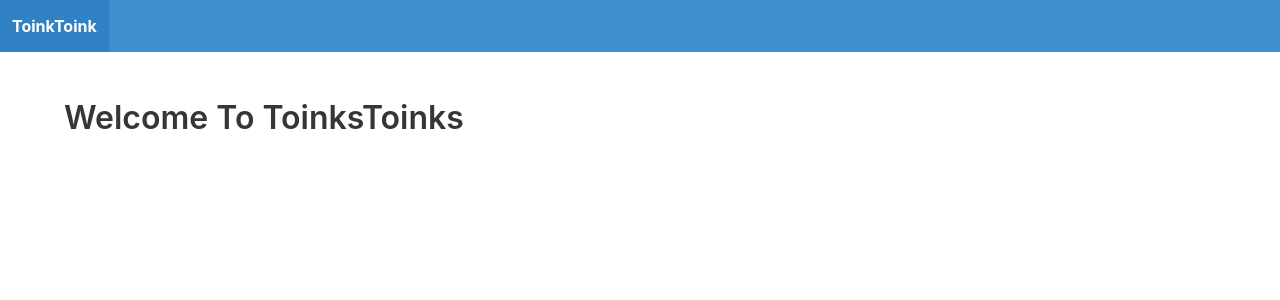
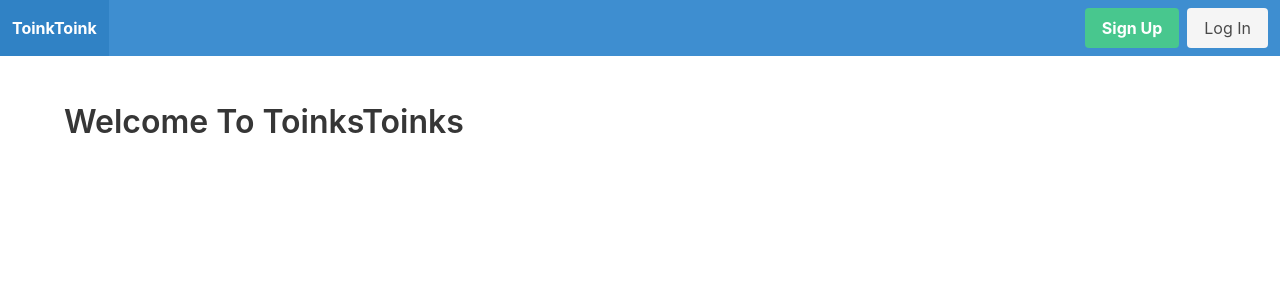
Before and after one commit to paultrigcode/Toink, a Django app: page / in a window 1280 px wide. Shown: the top 300 px of the page. Run offline with Django 3.2, Linux system fonts and the light colour scheme.

Commit message:
crreated signup view fxn, created signup and login html

```diff
--- a/apps/core/templates/core/base.html
+++ b/apps/core/templates/core/base.html
@@ -27,6 +27,19 @@
 		      <span aria-hidden="true"></span>
     		</a>
 		</div>
+
+		<div class="navbar-menu">
+   			 <!-- navbar start, navbar end -->
+   			 <div class="navbar-end">
+   			 	<div class="navbar-item">
+   			 		<div class="buttons">
+   			 			<a href="{% url 'signup' %}" class="button is-success"><strong>Sign Up</strong></a>
+   			 			<a class="button is-light">Log In</a>
+   			 		</div>
+   			 	</div>
+
+   			 </div>
+  		</div>
 	</nav>
 	<!--End Nav -->
 
--- a/apps/core/views.py
+++ b/apps/core/views.py
@@ -1,6 +1,22 @@
-from django.shortcuts import render
+from django.shortcuts import render,redirect
+from django.contrib.auth.forms import UserCreationForm
+from django.contrib.auth import login
+
 
 # Create your views here.
 
 def frontpage(request):
 	return render(request,'core/frontpage.html')
+
+
+def signup(request):
+	if request.method =='POST':
+		form =UserCreationForm(request.POST)
+
+		if form.is_valid():
+			user = form.save()
+			login(request,user)
+			return redirect('frontpage')
+	else:
+		form = UserCreationForm()
+	return render(request,'core/signup.html',{'form':form})
--- a/toinktoink/urls.py
+++ b/toinktoink/urls.py
@@ -15,12 +15,14 @@ Including another URLconf
 """
 from django.contrib import admin
 from django.urls import path
-from apps.core.views import frontpage
+from apps.core.views import frontpage,signup
 
 urlpatterns = [
 	#
 	#
 	path('',frontpage,name='frontpage'),
+	path('signup/',signup,name='signup'),
+
 
 	#
 	#Admin
```
Also changed, not shown: apps/core/templates/core/signup.html (+7 -0 lines).
